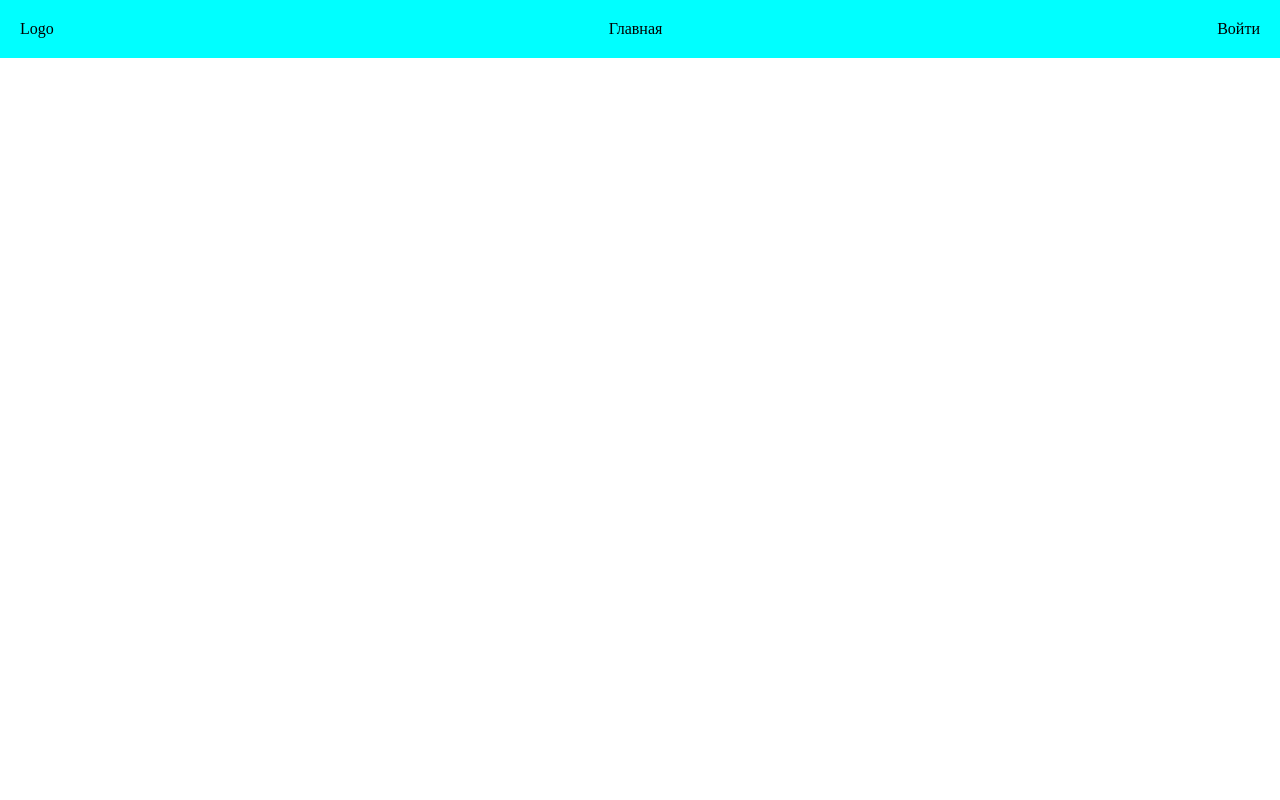
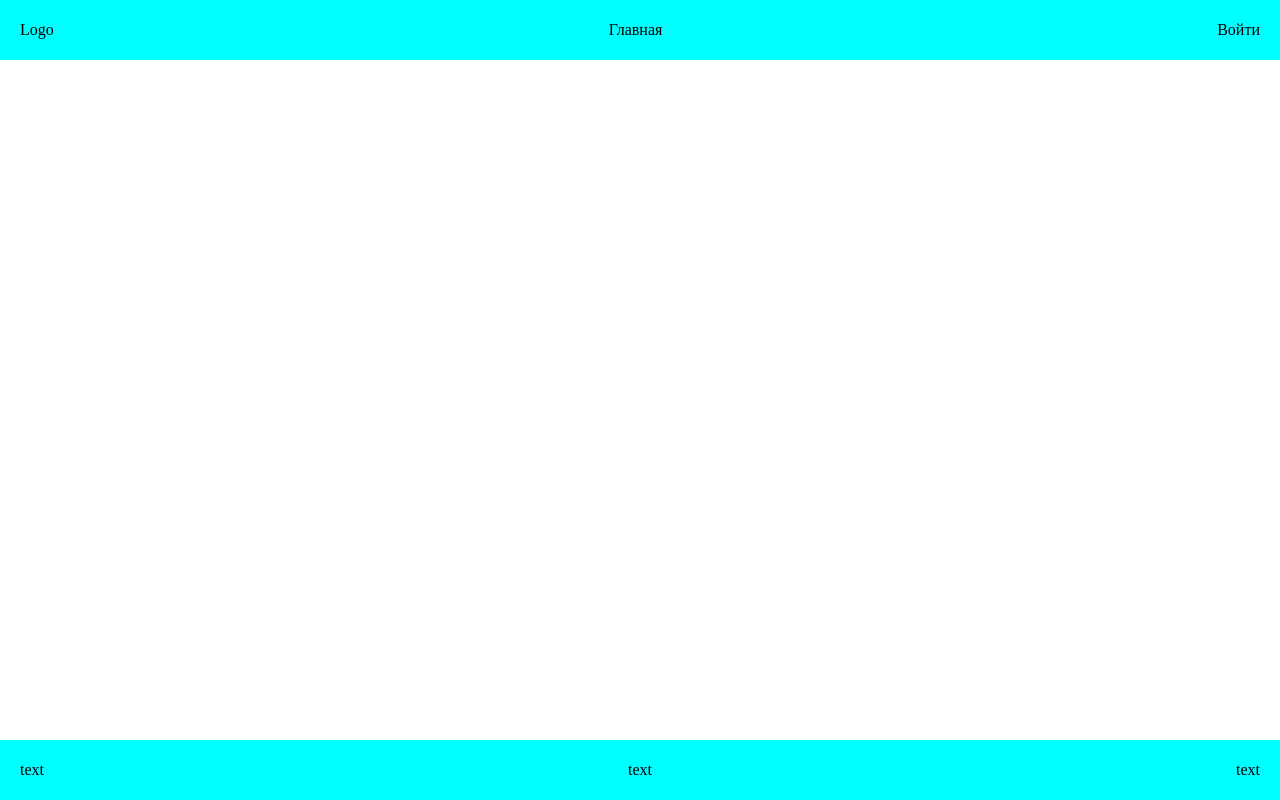
Before and after one commit to LovelyValue/tan-stack-demo, a React (Vite) app: page / in a window 1280 px wide. Built offline with nearby package versions, Linux system fonts and the light colour scheme; no server answers.

Commit message:
разделение на компоненты

```diff
--- /dev/null
+++ b/src/components/Footer/Footer.module.css
@@ -0,0 +1,13 @@
+.footer {
+  width: 100%;
+  height: 60px;
+  padding: 0 20px;
+  background-color: aqua;
+}
+
+.footer__list {
+  height: 100%;
+  display: flex;
+  justify-content: space-between;
+  align-items: center;
+}
--- /dev/null
+++ b/src/components/Footer/Footer.tsx
@@ -0,0 +1,15 @@
+import styles from './Footer.module.css'
+
+const Footer = () => {
+  return (
+    <footer className={styles['footer']}>
+      <ul className={styles['footer__list']}>
+        <li className={styles['footer__list-item']}>text</li>
+        <li className={styles['footer__list-item']}>text</li>
+        <li className={styles['footer__list-item']}>text</li>
+      </ul>
+    </footer>
+  )
+}
+
+export default Footer
--- /dev/null
+++ b/src/components/Header/Header.module.css
@@ -0,0 +1,17 @@
+.header {
+  width: 100%;
+  height: 60px;
+  padding: 0 20px;
+  background-color: aqua;
+}
+
+.header__nav {
+  height: 100%;
+}
+
+.header__list {
+  height: 100%;
+  display: flex;
+  justify-content: space-between;
+  align-items: center;
+}
--- /dev/null
+++ b/src/components/Header/Header.tsx
@@ -0,0 +1,36 @@
+import { UserButton, useAuth } from '@clerk/clerk-react'
+import { Link } from '@tanstack/react-router'
+import styles from './Header.module.css'
+
+const Header = () => {
+  const { isSignedIn } = useAuth()
+  return (
+    <header className={styles['header']}>
+      <nav className={styles['header__nav']}>
+        <ul className={styles['header__list']}>
+          <li className={styles['header__list-item']}>
+            <Link className={styles['header__list-link']} to="/">
+              Logo
+            </Link>
+          </li>
+          <li className={styles['header__list-item']}>
+            <Link className={styles['header__list-link']} to="/">
+              Главная
+            </Link>
+          </li>
+          <li className={styles['header__list-item']}>
+            {isSignedIn ? (
+              <UserButton />
+            ) : (
+              <Link className={styles['header__list-link']} to="/login">
+                Войти
+              </Link>
+            )}
+          </li>
+        </ul>
+      </nav>
+    </header>
+  )
+}
+
+export default Header
--- a/src/routes/__root.tsx
+++ b/src/routes/__root.tsx
@@ -1,43 +1,18 @@
-import { UserButton, useAuth } from '@clerk/clerk-react'
-import { Link, Outlet, createRootRoute } from '@tanstack/react-router'
+/* eslint-disable import/order */
+import Footer from '@/components/Footer/Footer'
+import Header from '@/components/Header/Header'
+import { Outlet, createRootRoute } from '@tanstack/react-router'
 import styles from '../styles/root.module.css'
 
-const RootComponent = () => {
-  const { isSignedIn } = useAuth()
-
-  return (
+export const Route = createRootRoute({
+  component: () => (
     <div className={styles['root']}>
-      <nav className={styles['root__nav']}>
-        <ul className={styles['root__list']}>
-          <li className={styles['root__list-item']}>
-            <Link className={styles['root__list-link']} to="/">
-              Logo
-            </Link>
-          </li>
-          <li className={styles['root__list-item']}>
-            <Link className={styles['root__list-link']} to="/">
-              Главная
-            </Link>
-          </li>
-          <li className={styles['root__list-item']}>
-            {isSignedIn ? (
-              <UserButton />
-            ) : (
-              <Link className={styles['root__list-link']} to="/login">
-                Войти
-              </Link>
-            )}
-          </li>
-        </ul>
-      </nav>
+      <Header />
       <div className={styles['root__outlet']}>
         <Outlet />
       </div>
+      <Footer />
       {/* <TanStackRouterDevtools /> */}
     </div>
-  )
-}
-
-export const Route = createRootRoute({
-  component: RootComponent,
+  ),
 })
--- a/src/styles/root.module.css
+++ b/src/styles/root.module.css
@@ -4,21 +4,11 @@
   flex-direction: column;
 }
 
-.root__nav {
-  width: 100%;
-  padding: 20px;
-  background-color: aqua;
-}
-
-.root__list {
-  display: flex;
-  justify-content: space-between;
-}
-
 .root__outlet {
   height: 100%;
+  padding: 0 20px;
   display: flex;
-  flex: 1;
   justify-content: center;
   align-items: center;
+  flex: 1;
 }
```
